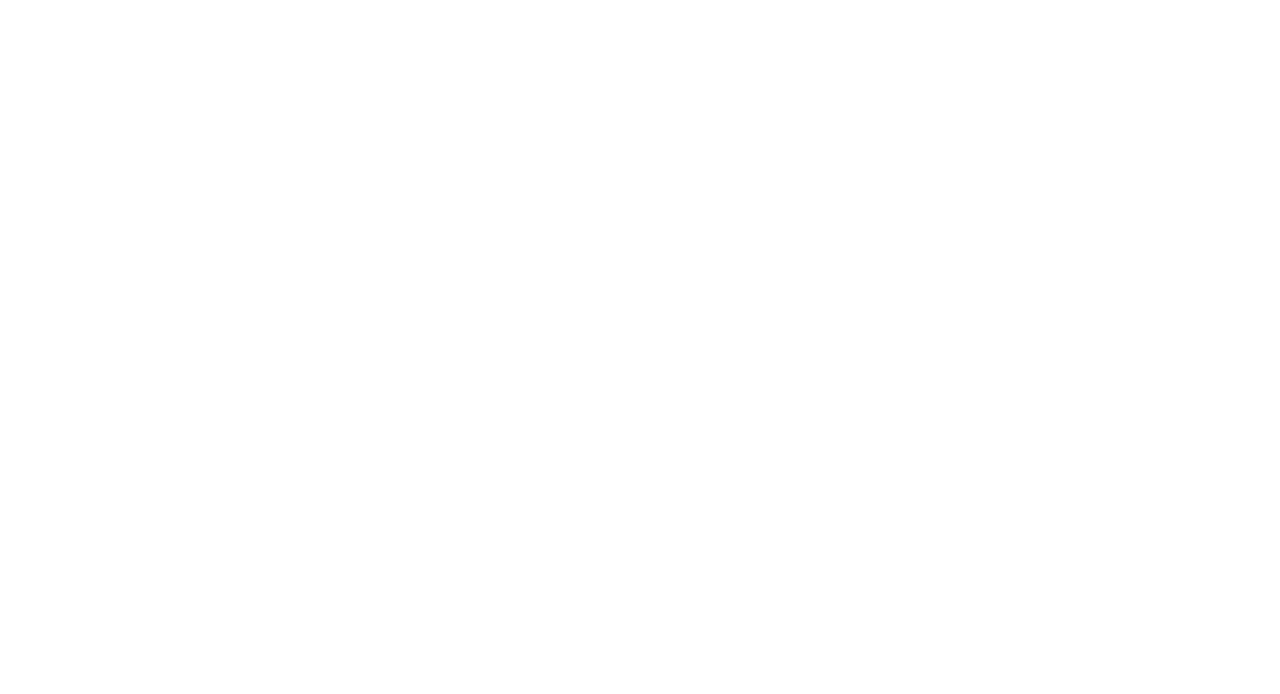
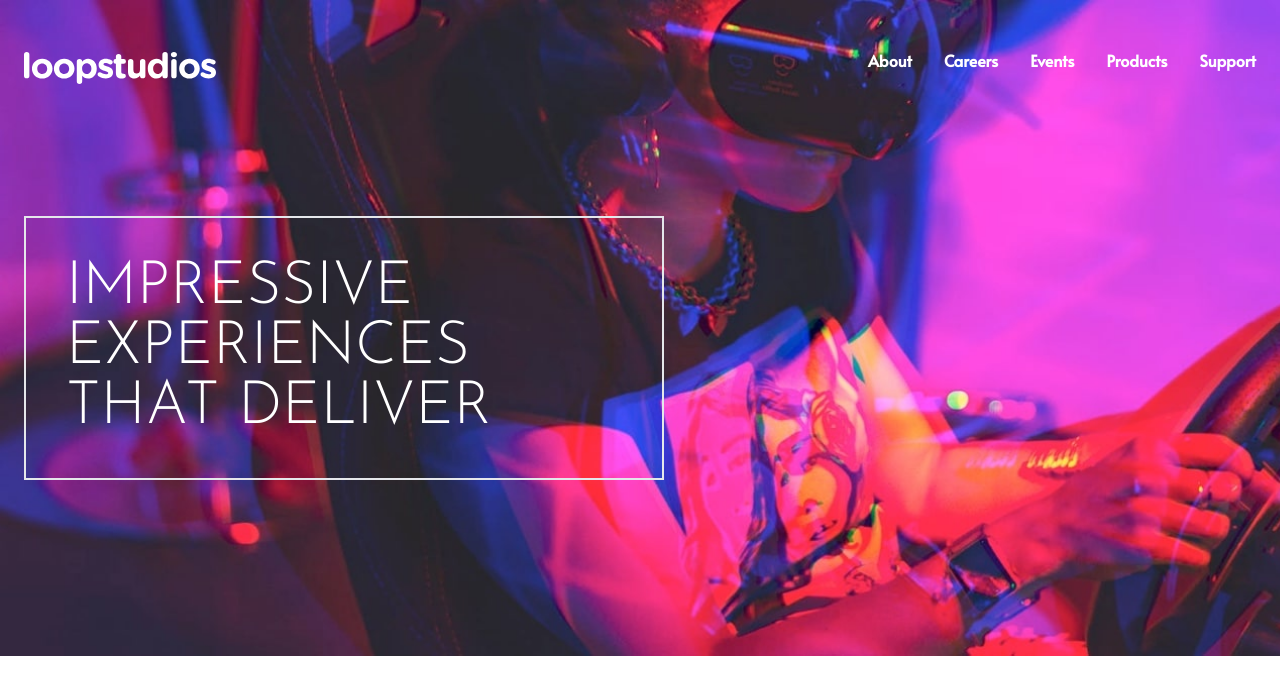
Before and after one commit to hayden-93/tailwind-website-projects, a Next.js app: page /loopstudios in a window 1280 px wide. Shown: the top 694 px of the page. Built offline with nearby package versions, Linux system fonts and the light colour scheme.

Commit message:
feat: Hero section
add custom fonts to Head
add navigation with links
background image with logo located in navigation

```diff
--- a/pages/loopstudios.tsx
+++ b/pages/loopstudios.tsx
@@ -1,10 +1,68 @@
 import React from 'react';
+
+import Head from 'next/head';
+import Image from 'next/image';
+import Link from 'next/link';
 
 const LoopStudios = () => {
   return (
-    <>
-      <></>
-    </>
+    <div className=''>
+      <Head>
+        <link rel='preconnect' href='https://fonts.googleapis.com' />
+        <link rel='preconnect' href='https://fonts.gstatic.com' />
+        <link
+          href='https://fonts.googleapis.com/css2?family=Alata&family=Josefin+Sans:wght@300&display=swap'
+          rel='stylesheet'
+        />
+      </Head>
+      <section id='hero' className='max-w-screen-loop-xl mx-auto py-12 px-6'>
+        <nav className='flex items-center justify-between font-bold text-white'>
+          <Image
+            src='/images/loopstudios/logo.svg'
+            alt='Logo'
+            width={192}
+            height={32}
+            className=''
+          />
+          <div className='hidden h-10 font-alata md:flex md:space-x-8'>
+            <div className='group'>
+              <Link href='#' className=''>
+                About
+              </Link>
+              <div className='mx-2 group-hover:border-b group-hover:border-blue-50'></div>
+            </div>
+            <div className='group'>
+              <Link href='#' className=''>
+                Careers
+              </Link>
+              <div className='mx-2 group-hover:border-b group-hover:border-blue-50'></div>
+            </div>
+            <div className='group'>
+              <Link href='#' className=''>
+                Events
+              </Link>
+              <div className='mx-2 group-hover:border-b group-hover:border-blue-50'></div>
+            </div>
+            <div className='group'>
+              <Link href='#' className=''>
+                Products
+              </Link>
+              <div className='mx-2 group-hover:border-b group-hover:border-blue-50'></div>
+            </div>
+            <div className='group'>
+              <Link href='#' className=''>
+                Support
+              </Link>
+              <div className='mx-2 group-hover:border-b group-hover:border-blue-50'></div>
+            </div>
+          </div>
+          {/*// TODO: Create hamburger button*/}
+        </nav>
+        <p className='max-w-screen-sm my-32 p-4 font-sans text-4xl text-white uppercase border-2 md:p-10 md:m-32 md:mx-0 md:text-6xl'>
+          Impressive experiences that deliver
+        </p>
+      </section>
+    </div>
   );
 };
 
```
